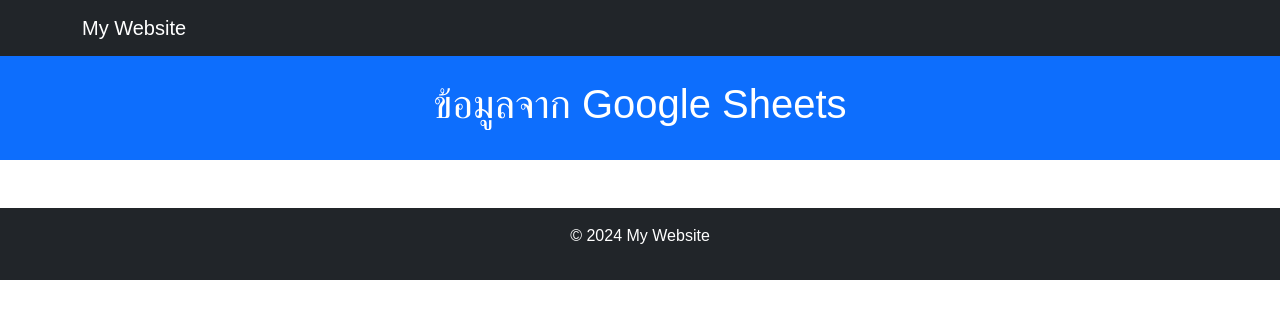
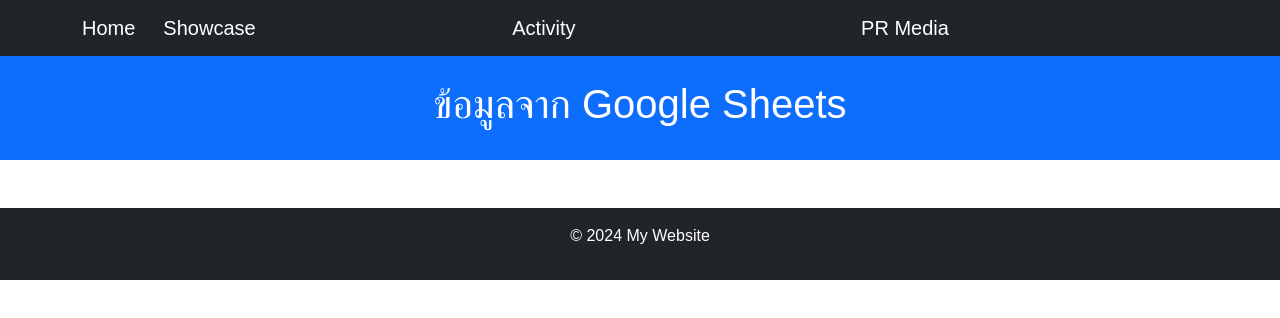
Before and after one commit to ThePopPy/ICTDeptSPU, a plain HTML site: page index.html in a window 1280 px wide. Drawn offline with nearby package versions, Linux system fonts and the light colour scheme; no server answers.

Commit message:
Update index.html

```diff
--- a/index.html
+++ b/index.html
@@ -12,8 +12,16 @@
     <!-- Navbar -->
     <nav class="navbar navbar-expand-lg navbar-dark bg-dark">
         <div class="container">
-            <a class="navbar-brand" href="#">My Website</a>
+            <a class="navbar-brand" href="#">Home</a>
+        <div class="container">
+            <a class="navbar-brand" href="#">Showcase</a>
         </div>
+        <div class="container">
+            <a class="navbar-brand" href="#">Activity</a>
+        </div>
+        <div class="container">
+            <a class="navbar-brand" href="#">PR Media</a>
+        </div>        </div>
     </nav>
 
     <!-- Header -->
```
